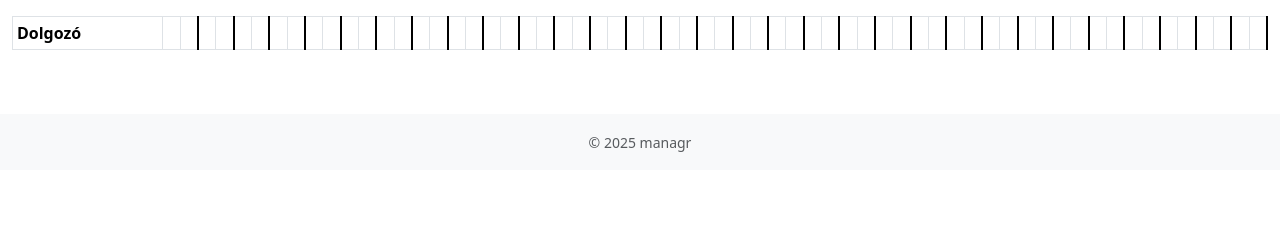
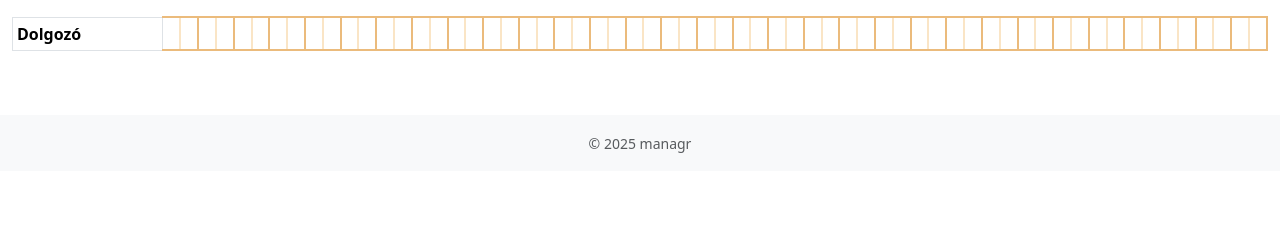
Before and after one commit to zoltan-creative-developer/managr, a Django app: page /staffplanner/management/headcount-planning/ in a window 1280 px wide. Shown: the part 335-575 px from the top of the page. Run offline with Django 5.2, Linux system fonts and the light colour scheme; the visitor is signed in with stand-in values (Sample User, id 1); data comes from the database, SQL or seed files in the repository; data that the repository does not hold is empty.

Commit message:
Létszámtervezés a létszám adatbázis töltődik be, ha vólétre van hozva. Tehát a betöltéskor az létszám táblázat sorának a létezésének ellenőrzéséhez bekerült egy else ág

```diff
--- a/apps/staffplanner/templates/staffplanner/management-headcount-planning.html
+++ b/apps/staffplanner/templates/staffplanner/management-headcount-planning.html
@@ -36,8 +36,8 @@
 <table class="table table-sm table-bordered">
     <tr><th style="width: 150px;">Dolgozó</th>
     {% for daytime in daytime_list %}
-        <th></th>
-        <th style="border-right: 2px solid black !important;"></th>
+        <th style="border-top: 2px solid #ebbb7cff !important; border-bottom: 2px solid #ebbb7cff !important;"></th>
+        <th style="border-top: 2px solid #ebbb7cff !important; border-bottom: 2px solid #ebbb7cff !important; border-right: 2px solid #ebbb7cff !important; border-left: 2px solid #fae5c6ff !important;"></th>
     {% endfor %}
     </tr>
     {% for emp_id, shifts in day_shift_colors.items %}
@@ -47,11 +47,11 @@
             {% with color_couple=shifts|dict_get:day %}
 
                 {% if color_couple %}
-                  <td class="cell {{ color_couple.0 }}" data-day="{{ day }}" data-emp="{{ emp_id }}" data-shift="de"></td>
-                  <td class="cell {{ color_couple.1 }}" data-day="{{ day }}" data-emp="{{ emp_id }}" data-shift="du" style="border-right: 2px solid black !important;"></td>
+                  <td class="cell {{ color_couple.0 }}" data-day="{{ day }}" data-emp="{{ emp_id }}" data-shift="de" style="border-top: 2px solid #ebbb7cff !important; border-bottom: 2px solid #ebbb7cff !important;"></td>
+                  <td class="cell {{ color_couple.1 }}" data-day="{{ day }}" data-emp="{{ emp_id }}" data-shift="du" style="border-top: 2px solid #ebbb7cff !important; border-bottom: 2px solid #ebbb7cff !important; border-right: 2px solid #ebbb7cff !important; border-left: 2px solid #fae5c6ff !important;"></td>
                 {% else %}
-                  <td class="cell green" data-day="{{ day }}" data-emp="{{ emp_id }}" data-shift="de"></td>
-                  <td class="cell green" data-day="{{ day }}" data-emp="{{ emp_id }}" data-shift="du" style="border-right: 2px solid black !important;"></td>
+                  <td class="cell green" data-day="{{ day }}" data-emp="{{ emp_id }}" data-shift="de" style="border-top: 2px solid #ebbb7cff !important; border-bottom: 2px solid #ebbb7cff !important;"></td>
+                  <td class="cell green" data-day="{{ day }}" data-emp="{{ emp_id }}" data-shift="du" style="border-top: 2px solid #ebbb7cff !important; border-bottom: 2px solid #ebbb7cff !important; border-right: 2px solid #ebbb7cff !important; border-left: 2px solid #fae5c6ff !important;"></td>
                 {% endif %}
             {% endwith %}
         {% endfor %}
--- a/apps/staffplanner/views.py
+++ b/apps/staffplanner/views.py
@@ -54,6 +54,9 @@ def management_headcount_planning_view(request, year, month):
                     )
             except IntegrityError:
                 obj = StaffSchedules.objects.get(employee=employee, year=__year, month=__month)
+            colors = obj.schedule_data
+        else:
+            obj = StaffSchedules.objects.get(employee=employee, year=__year, month=__month)
             colors = obj.schedule_data
         day_shift_colors[employee.id] = colors
 
@@ -148,6 +151,7 @@ def toggle_shift(request):
         schedule.schedule_data = sd
         try:
             schedule.save()
+            print(f"Updated schedule_data for employee {emp} on {year}-{month}-{day}: {StaffSchedules.objects.get(pk=schedule.pk).schedule_data[day_key]}")
         except DatabaseError:
             return JsonResponse({'error': 'Adatbázis hiba mentéskor'}, status=500)
 
```
